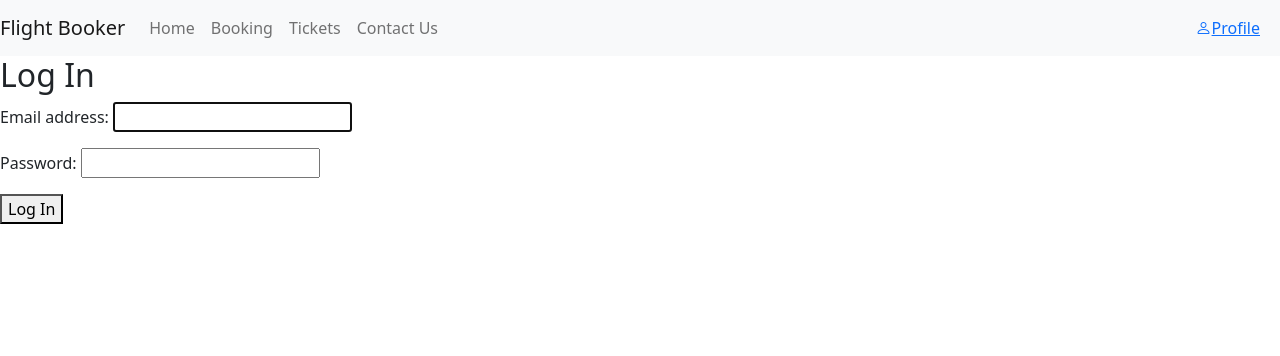
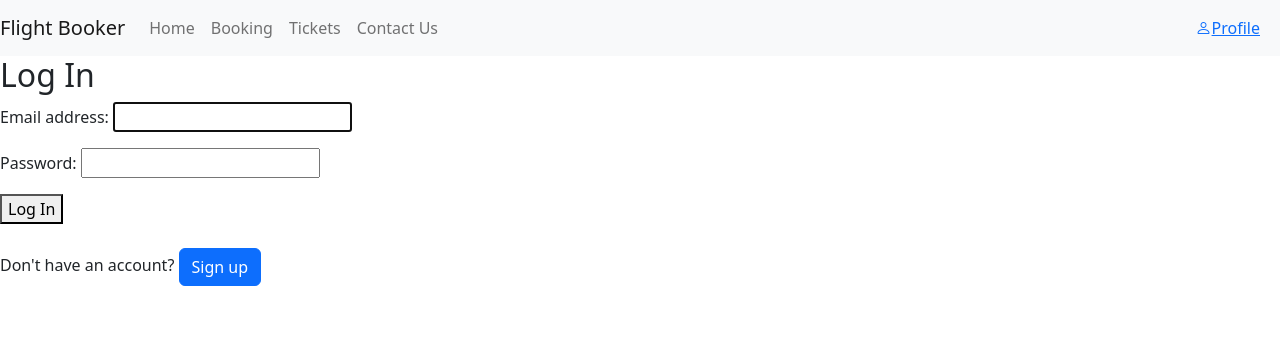
Before and after one commit to cwu240/Team-3-ITCS-4115, a Django app: page /accounts/login/ in a window 1280 px wide. Shown: the top 356 px of the page. Run offline with Django 3.2, Linux system fonts and the light colour scheme; some libraries are stand-ins or nearby versions.

Commit message:
Added functionality and styling for login/signup

```diff
--- a/templates/registration/login.html
+++ b/templates/registration/login.html
@@ -1,4 +1,5 @@
 <!-- templates/registration/login.html -->
+
 {% extends 'base.html' %}
 
 {% block title %}Login{% endblock %}
@@ -10,4 +11,6 @@
   {{ form.as_p }}
   <button type="submit">Log In</button>
 </form>
+<br>
+<p>Don't have an account? <a href="{% url 'signup' %}" class="btn btn-primary">Sign up</a></p>
 {% endblock %}
```
